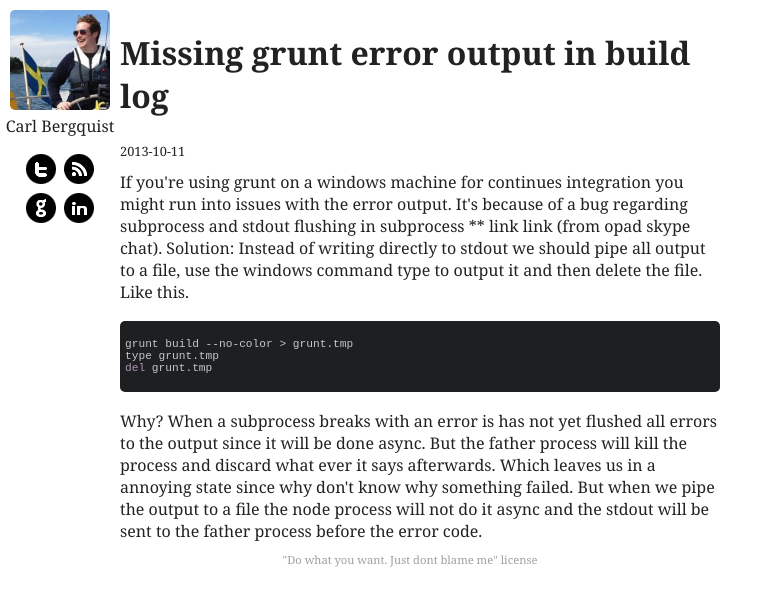
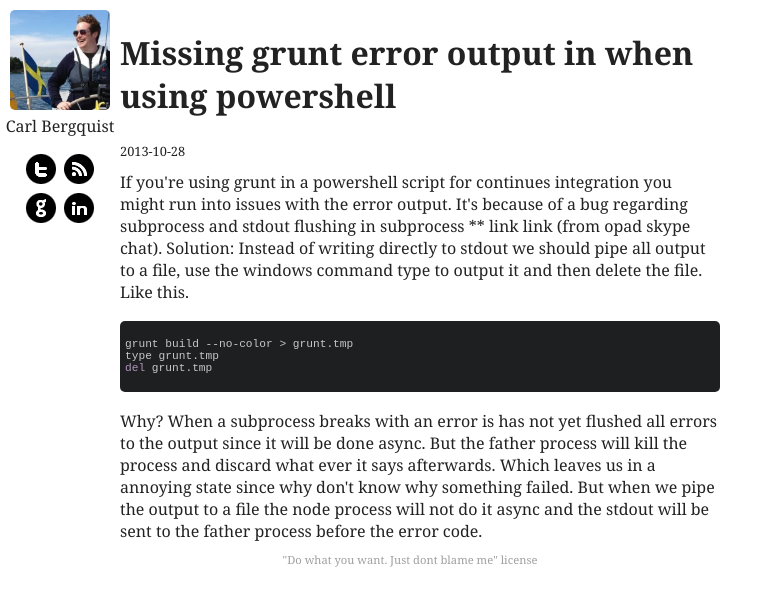
Before and after one commit to bergquist/bergquist.github.com, a Jekyll site: the page built from _posts/2013-10-28-Missing-grunt-error-in-output-when-using-powershell.html, in a window 1280 px wide. Shown: the top 606 px of the page, without its empty margins (0-777 px from the left). Built offline with Jekyll 4.4.1, drawn with Linux system fonts in a browser that asks for light colours.

Commit message:
Update publish date

```diff
--- a/_posts/2013-10-11-Missing-grunt-error-output-in-build-log.html
+++ b/_posts/2013-10-28-Missing-grunt-error-in-output-when-using-powershell.html
@@ -1,9 +1,9 @@
 ---
 layout: post
-title: Missing grunt error output in build log
+title: Missing grunt error output in when using powershell
 ---
 
-If you're using grunt on a windows machine for continues integration you might run into issues with the error output. It's because of a bug regarding subprocess and stdout flushing in subprocess ** link link (from opad skype chat).
+If you're using grunt in a powershell script for continues integration you might run into issues with the error output. It's because of a bug regarding subprocess and stdout flushing in subprocess ** link link (from opad skype chat).
 
 Solution:
 Instead of writing directly to stdout we should pipe all output to a file, use the windows command type to output it and then delete the file. Like this.
```
